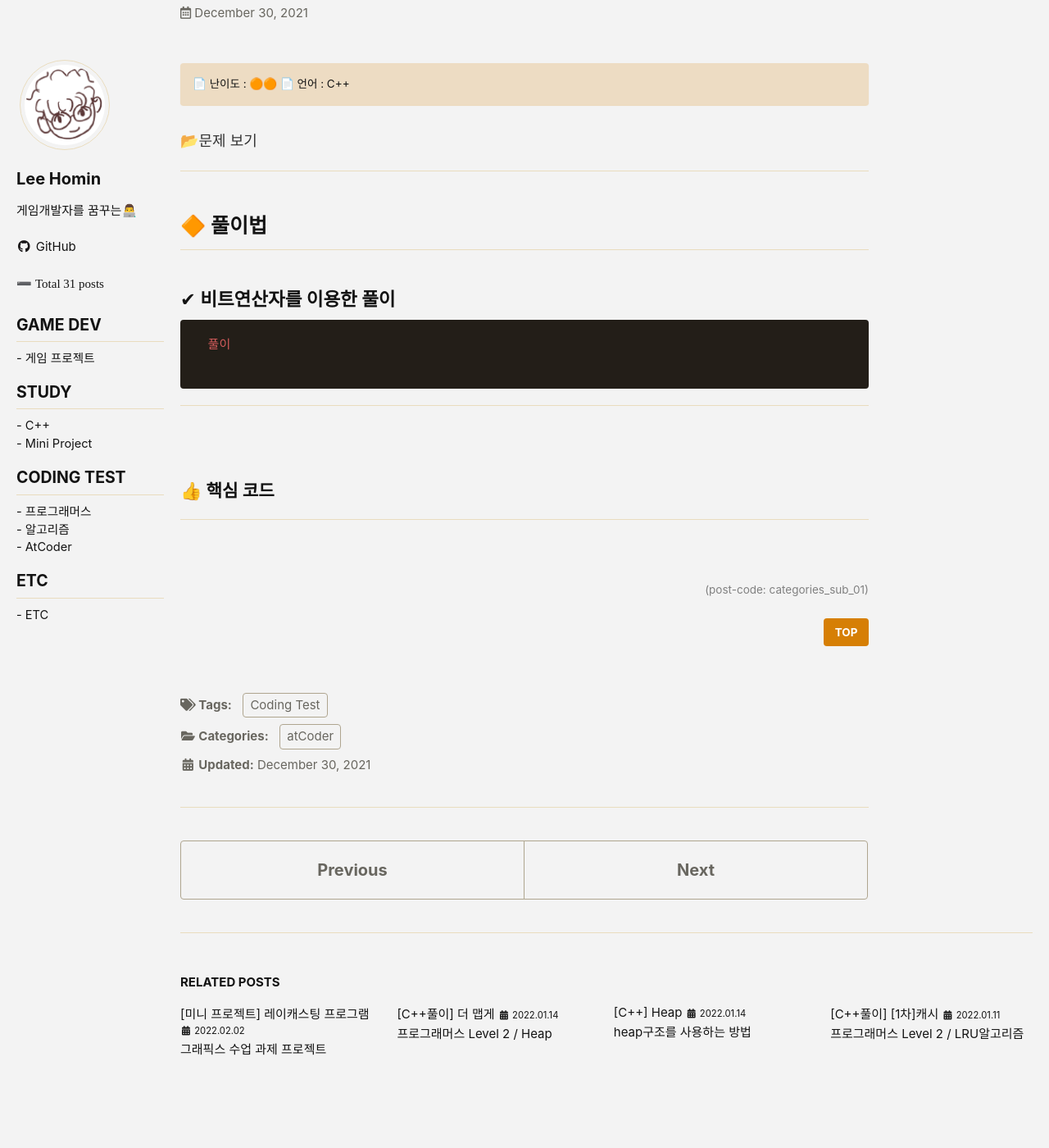
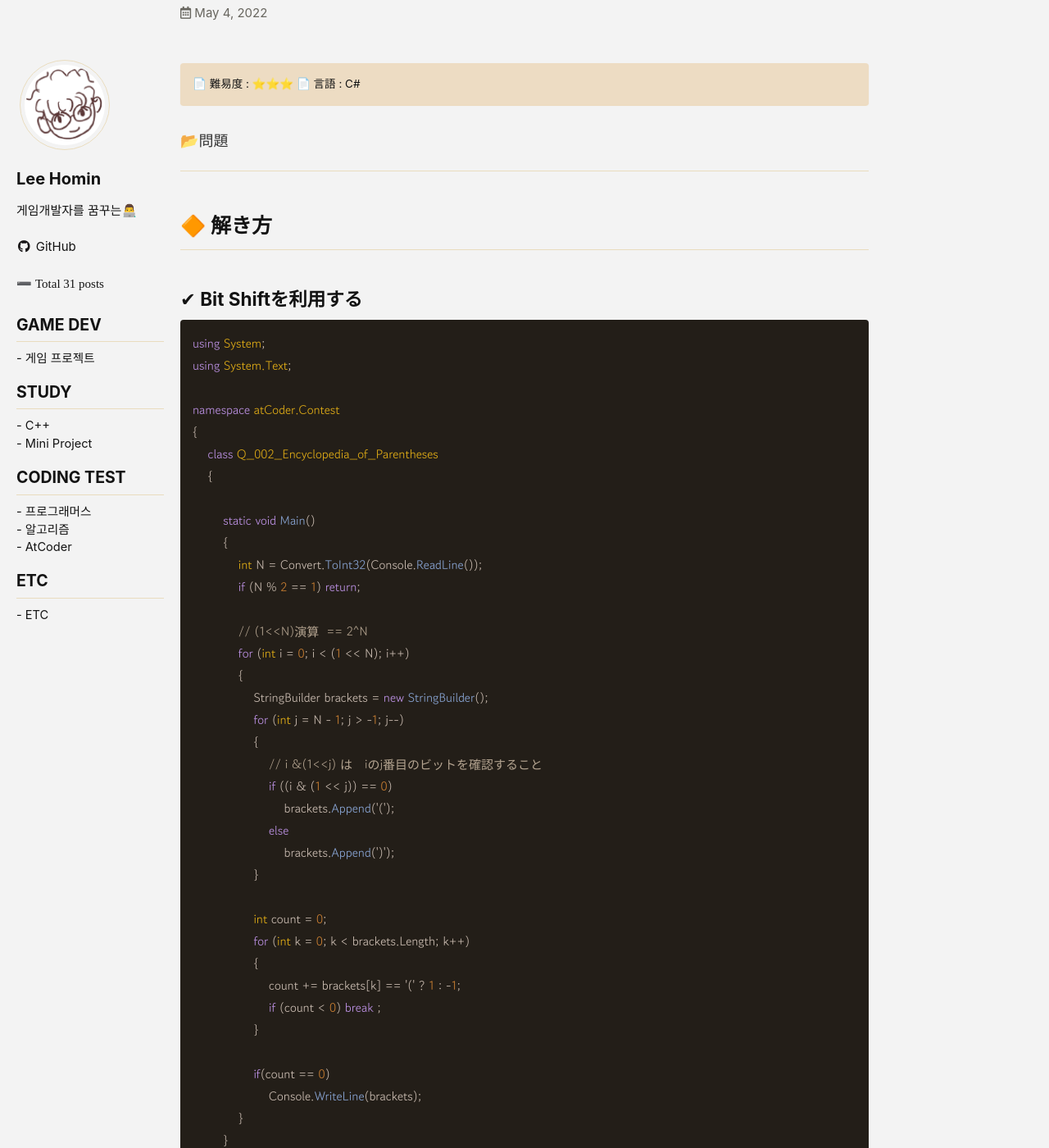
Before and after one commit to Squidward79/Squidward79.github.io, a Jekyll site: the page built from _posts/atCoder/2022-05-04-atcoderTest.md, in a window 1280 px wide and 1400 px high, scrolled down 197 px. Shown: the whole window at 82% size. Built offline with Jekyll 4.4.1, drawn with Linux system fonts in a browser that asks for light colours; cached includes are drawn as plain includes; some of the changed text lies outside the part shown.

Commit message:
atCoder 포스팅

````diff
--- a/_posts/atCoder/2022-05-04-atcoderTest.md
+++ b/_posts/atCoder/2022-05-04-atcoderTest.md
@@ -1,42 +1,68 @@
 ---
-title: '[C++풀이] 타겟 넘버'
-excerpt: 프로그래머스 Level 2 - DFS/BFS
+title: '[C#] 002 - Encyclopedia of Parentheses'
+excerpt: AtCoder　競プロ典型 90問　002
 categories:
   - atCoder
 tags:
   - Coding Test
-date: 2021-12-30T00:00:00.000Z
+
 breadcrumb: true
 ---
 
 <div class="notice--warning" markdown=1>
- <span>📄 난이도 : 🟠🟠      </span>
- <span>📄 언어 : C++  </span>
+ <span>📄 難易度 : ⭐⭐⭐      </span>
+ <span>📄 言語 : C#  </span>
 
  </div>
 
-
-
- [📂문제 보기](https://programmers.co.kr/learn/courses/30/lessons/17681?language=cpp)
+ [📂問題](https://atcoder.jp/contests/typical90/tasks/typical90_b)
 
 ***
-##  🔶 풀이법
+##  🔶 解き方
 
-### ✔ 비트연산자를 이용한 풀이
+### ✔ Bit Shiftを利用する
 
-```c++
-    풀이
+```cs
+using System;
+using System.Text;
 
+namespace atCoder.Contest
+{
+    class Q_002_Encyclopedia_of_Parentheses
+    {
+
+        static void Main()
+        {
+            int N = Convert.ToInt32(Console.ReadLine());
+            if (N % 2 == 1) return;
+
+            // (1<<N)演算  == 2^N
+            for (int i = 0; i < (1 << N); i++)
+            {
+                StringBuilder brackets = new StringBuilder();
+                for (int j = N - 1; j > -1; j--)
+                {
+                    // i &(1<<j) は　iのj番目のビットを確認すること
+                    if ((i & (1 << j)) == 0)
+                        brackets.Append('(');
+                    else
+                        brackets.Append(')');
+                }
+
+                int count = 0;
+                for (int k = 0; k < brackets.Length; k++)
+                {
+                    count += brackets[k] == '(' ? 1 : -1;
+                    if (count < 0) break ;
+                }
+
+                if(count == 0)
+                    Console.WriteLine(brackets);
+            }
+        }
+    }
+}
 ```
----
-<br>
-
-#### 👍 핵심 코드
-
----
-<br>
-
-
 
   <small style ="color:gray;">(post-code: categories_sub_01) </small>
  {: .text-right}
````
